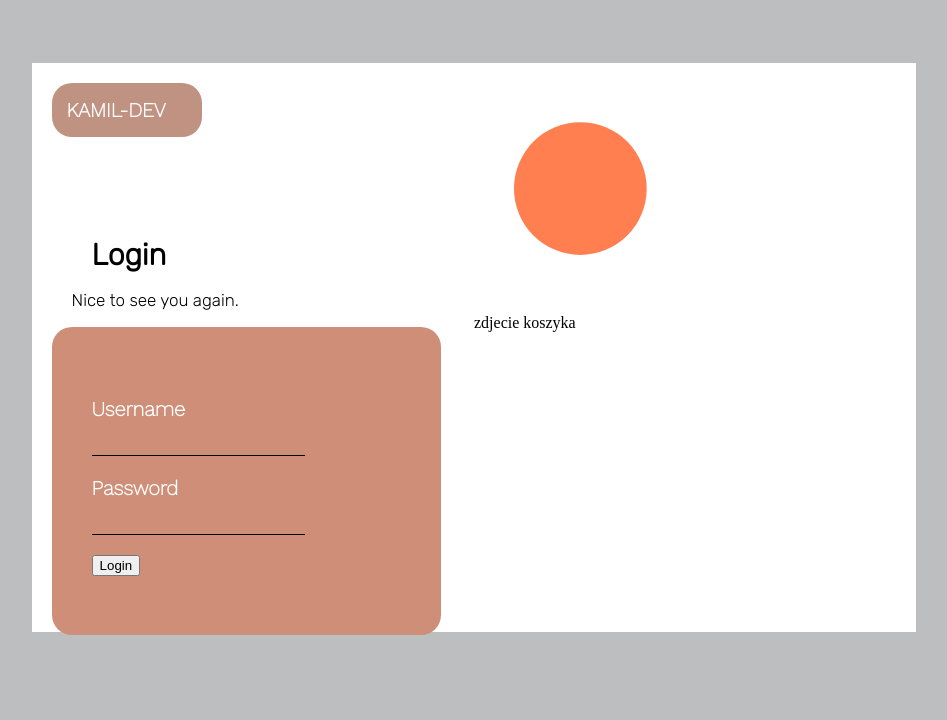
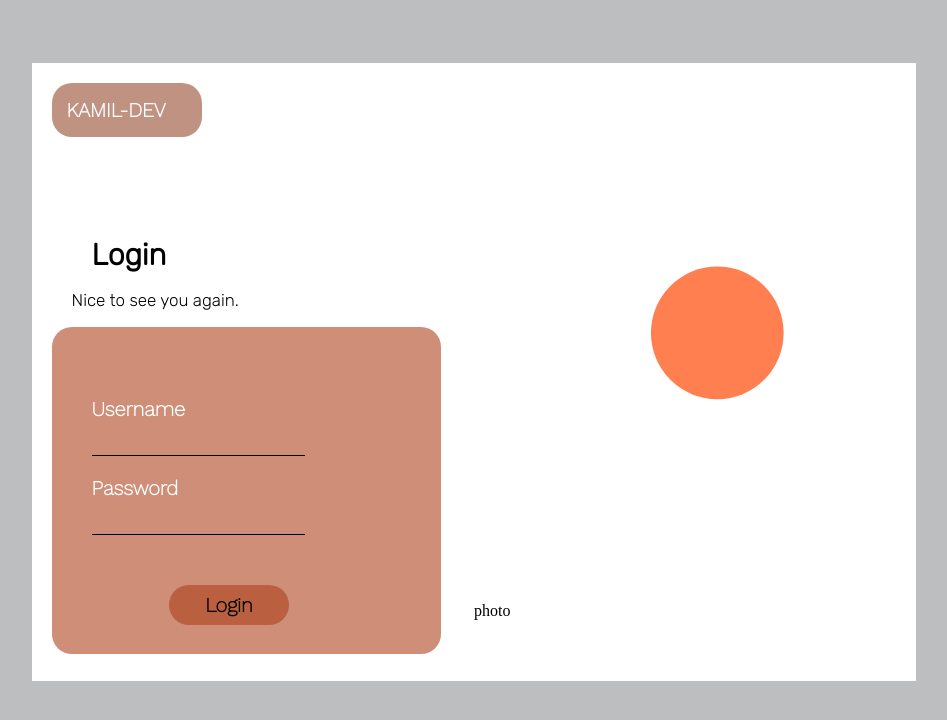
Before and after one commit to Kamil3162/OnlineShop-python, a Django app: page /OnShop/login/ in a window 1280 px wide. Shown: the top 720 px of the page, without its empty margins (166-1113 px from the left). Run offline with Django 4.2, Linux system fonts and the light colour scheme.

Commit message:
Next login css - changes

```diff
--- a/Templates/Base.html
+++ b/Templates/Base.html
@@ -16,6 +16,7 @@
     {% block register %}
     {% block login %}
         {% block cart_elements %}
+        <img src="/static/icons/photo.jpg">
         <div class="components">
 
         <div class="category_panel">
--- a/Templates/Login.html
+++ b/Templates/Login.html
@@ -20,8 +20,9 @@
     </div>
     <div class="login-view-part">
         <div id="circle">
-
         </div>
-        <p> zdjecie koszyka </p>
+        <div class="photo_container">
+            photo
+        </div>
     </div>
 </div>
--- a/Templates/Navbar.html
+++ b/Templates/Navbar.html
@@ -1,3 +1,4 @@
+<link rel="stylesheet" href="/static/cartelements.css">
 <div class="navbar">
         <div class="others">
             <img src="">
--- a/static/cartelements.css
+++ b/static/cartelements.css
@@ -23,7 +23,6 @@ font-family: 'Roboto Mono', monospace;
     height: 15%;
 }
 .cart-add{
-    font-family: 'Montserrat', sans-serif;
     font-family: 'Roboto Mono', monospace;
     font-size: 20px;
     text-align: center;
@@ -41,7 +40,6 @@ font-family: 'Roboto Mono', monospace;
 }
 .cart-minus{
     font-family: 'Montserrat', sans-serif;
-    font-family: 'Roboto Mono', monospace;
     font-size: 20px;
     text-align: center;
     padding: 10px;
--- a/static/login.css
+++ b/static/login.css
@@ -97,6 +97,54 @@ input{
     height: 30%;
     shape-outside: circle();
     clip-path: circle();
-    margin:40px;
+    margin:40%;
     display: flex;
 }
+.circle img{
+    background-color: black;
+}
+.btnlog{
+    background-color: #bb5f41;
+    font-size: 20px;
+    text-align: center;
+    margin-left: 25%;
+    margin-top: 30px;
+    border-radius: 20px;
+    height: 40px;
+    width: 120px;
+    font-family: 'Work Sans', sans-serif;
+    font-weight: 800;
+    color: black;
+    border: none;
+}
+.btnlog:hover{
+    background-color: #5069ff;
+    color: white;
+}
+
+@media only screen and (max-width: 440px) {
+    .login-view-part{
+        visibility: hidden;
+    }
+    .form-login-part{
+        width: 60%;
+    }
+    .btnlog{
+        margin-left: 20%;
+    }
+    #kdev{
+        margin-top: 20px;
+    }
+}
+
+@media only screen and (max-width: 650px) {
+    .form-login-part{
+        width: 60%;
+    }
+    .btnlog{
+        margin-left: 20%;
+    }
+    .login-panel{
+        display: block;
+    }
+}
```
Also changed, not shown: Templates/product/all_products.html (+8 -4 lines), static/base.css (+13 -6 lines), static/products.css (+6 -3 lines), static/icons/form.png (added), static/icons/home.jpg (added), static/icons/photo.jpg (added), static/icons/photo12.jpg (added).
